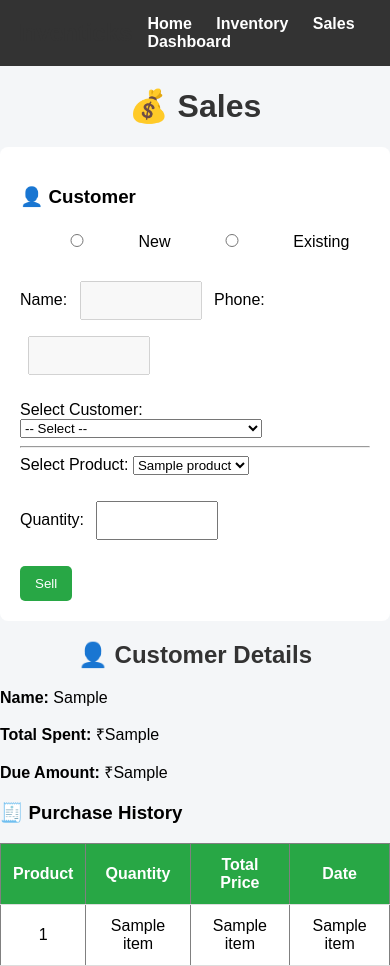
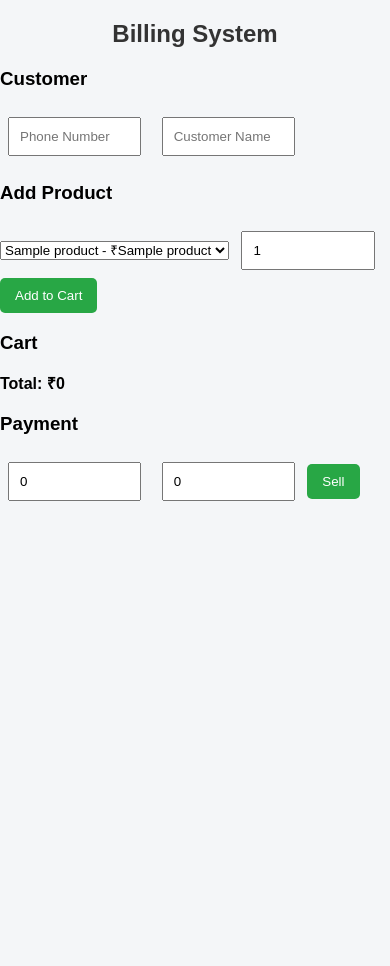
Before and after one commit to HetDedhia21/Inventicks, a Flask app: template templates/sales.html in a window 390 px wide. After the commit the page ends 501 px from the top, so only its background shows below. Run offline with Flask 3, Linux system fonts and the light colour scheme; the template is opened without the code that fills it: most values are stand-ins (such as "Sample title", 1, 10 or a date in 2020).

Commit message:
Implemented Phone check logic

```diff
--- a/app.py
+++ b/app.py
@@ -1,4 +1,4 @@
-from flask import Flask, render_template, request, redirect, url_for
+from flask import Flask, render_template, request, redirect, url_for, jsonify
 import sqlite3
 from flask import flash
 import csv
@@ -185,142 +185,83 @@ def delete_all():
 
 @app.route('/sales', methods=['GET', 'POST'])
 def sales():
-    conn = sqlite3.connect('database.db')
-    cursor = conn.cursor()
 
-    message = ""
+    if request.method == 'GET':
+        # show page
+        conn = sqlite3.connect('database.db')
+        cursor = conn.cursor()
 
-    # ✅ Always fetch products & customers (IMPORTANT FIX)
-    cursor.execute("SELECT * FROM products")
-    products = cursor.fetchall()
+        cursor.execute("SELECT * FROM products")
+        products = cursor.fetchall()
 
-    cursor.execute("SELECT id, name, phone FROM customers")
-    customers = cursor.fetchall()
+        cursor.execute("SELECT * FROM customers")
+        customers = cursor.fetchall()
 
-    # ✅ Fetch sales history
-    cursor.execute('''
-        SELECT sales.id, products.name, sales.quantity_sold, sales.total_price, sales.date
-        FROM sales
-        JOIN products ON sales.product_id = products.id
-        ORDER BY sales.date DESC
-    ''')
-    sales = cursor.fetchall()
+        conn.close()
 
-    selected_customer = None
-    customer_history = []
-    customer_id = None
+        return render_template('sales.html', products=products, customers=customers)
 
-    if request.method == 'POST':
+    elif request.method == 'POST':
+        data = request.get_json()
 
-        customer_type = request.form.get('customer_type')
+        phone = data.get('phone')
+        name = data.get('name')
+        cart = data.get('cart')
+        discount = float(data.get('discount', 0))
+        paid_amount = float(data.get('paid_amount', 0))
 
-        # ✅ HANDLE NEW CUSTOMER
-        if customer_type == 'new':
-            name = request.form.get('new_name')
-            phone = request.form.get('new_phone')
+        conn = sqlite3.connect('database.db')
+        cursor = conn.cursor()
 
-            if not name or not phone:
-                message = "Enter customer name & phone"
-            else:
-                cursor.execute(
-                    "INSERT INTO customers (name, phone, total_spent, due_amount) VALUES (?, ?, 0, 0)",
-                    (name, phone)
-                )
-                conn.commit()
-                customer_id = cursor.lastrowid
+        # ✅ check customer
+        cursor.execute("SELECT id FROM customers WHERE phone = ?", (phone,))
+        customer = cursor.fetchone()
 
-        # ✅ HANDLE EXISTING CUSTOMER
-        elif customer_type == 'existing':
-            customer_id = request.form.get('existing_customer')
+        if customer:
+            customer_id = customer[0]
+        else:
+            cursor.execute(
+                "INSERT INTO customers (name, phone, due_amount) VALUES (?, ?, 0)",
+                (name, phone)
+            )
+            customer_id = cursor.lastrowid
 
-            if not customer_id:
-                message = "Select a customer"
+        # ✅ total
+        total = sum(item['price'] * item['quantity'] for item in cart)
+        final_amount = total - discount
+        due = final_amount - paid_amount
 
-            else:
-                # Get customer details
-                cursor.execute(
-                    "SELECT id, name, total_spent, due_amount FROM customers WHERE id=?",
-                    (customer_id,)
-                )
-                selected_customer = cursor.fetchone()
+        # ✅ insert sale
+        cursor.execute("""
+            INSERT INTO sales (customer_id, total_amount, discount, final_amount, paid_amount, due_added)
+            VALUES (?, ?, ?, ?, ?, ?)
+        """, (customer_id, total, discount, final_amount, paid_amount, due))
 
-                # Get customer history
-                cursor.execute('''
-                    SELECT products.name, sales.quantity_sold, sales.total_price, sales.date
-                    FROM sales
-                    JOIN products ON sales.product_id = products.id
-                    WHERE sales.customer_id = ?
-                    ORDER BY sales.date DESC
-                ''', (customer_id,))
-                customer_history = cursor.fetchall()
+        sale_id = cursor.lastrowid
 
-        # ✅ HANDLE SALE SUBMISSION
-        product_id = request.form.get('product_id')
-        quantity = request.form.get('quantity')
+        # ✅ items + stock update
+        for item in cart:
+            cursor.execute("""
+                INSERT INTO sale_items (sale_id, product_id, quantity, price)
+                VALUES (?, ?, ?, ?)
+            """, (sale_id, item['id'], item['quantity'], item['price']))
 
-        if product_id and quantity:
-            try:
-                quantity = int(quantity)
+            cursor.execute("""
+                UPDATE products SET stock = stock - ?
+                WHERE id = ?
+            """, (item['quantity'], item['id']))
 
-                if quantity <= 0:
-                    message = "Quantity must be positive"
+        # ✅ update due
+        if due > 0:
+            cursor.execute("""
+                UPDATE customers SET due_amount = due_amount + ?
+                WHERE id = ?
+            """, (due, customer_id))
 
-                else:
-                    # Get product details
-                    cursor.execute(
-                        "SELECT name, price, quantity FROM products WHERE id=?",
-                        (product_id,)
-                    )
-                    product = cursor.fetchone()
+        conn.commit()
+        conn.close()
 
-                    if not product:
-                        message = "Product not found"
-
-                    elif product[2] < quantity:
-                        message = "Not enough stock"
-
-                    else:
-                        total_price = product[1] * quantity
-                        date = datetime.now().strftime("%Y-%m-%d %H:%M:%S")
-
-                        # Insert sale
-                        cursor.execute('''
-                            INSERT INTO sales (product_id, quantity_sold, total_price, date, customer_id)
-                            VALUES (?, ?, ?, ?, ?)
-                        ''', (product_id, quantity, total_price, date, customer_id))
-
-                        # Update stock
-                        cursor.execute(
-                            "UPDATE products SET quantity = quantity - ? WHERE id=?",
-                            (quantity, product_id)
-                        )
-
-                        # Update customer spending
-                        cursor.execute(
-                            "UPDATE customers SET total_spent = total_spent + ? WHERE id=?",
-                            (total_price, customer_id)
-                        )
-
-                        conn.commit()
-
-                        message = "Sale successful!"
-
-                        return redirect(url_for('sales'))
-
-            except ValueError:
-                message = "Invalid quantity"
-
-    conn.close()
-
-    return render_template(
-        'sales.html',
-        products=products,
-        customers=customers,  # ✅ THIS FIXES YOUR ERROR
-        sales=sales,
-        message=message,
-        selected_customer=selected_customer,
-        customer_history=customer_history
-    )
+        return jsonify({"message": "Sale completed"})
 
 @app.route('/dashboard')
 def dashboard():
--- a/templates/sales.html
+++ b/templates/sales.html
@@ -1,160 +1,181 @@
 <!DOCTYPE html>
 <html>
 <head>
-    <title>Sales - Inventicks</title>
+    <title>POS Billing</title>
+
 <link rel="stylesheet" href="{{ url_for('static', filename='style.css') }}">
+
 </head>
-
 <body>
 
-<div class="navbar">
-    <h2>Inventicks</h2>
-    <div class="nav-links">
-        <a href="/">Home</a>
-        <a href="/inventory">Inventory</a>
-        <a href="/sales">Sales</a>
-        <a href="/dashboard">Dashboard</a>
-    </div>
-</div>
+<h2>Billing System</h2>
 
-{% if message %}
-    <p style="text-align:center; font-weight:bold;">{{ message }}</p>
-{% endif %}
+<!-- ✅ CUSTOMER SECTION -->
+<h3>Customer</h3>
 
-<h1>💰 Sales</h1>
+<input type="text" id="phone" placeholder="Phone Number">
+<input type="text" id="name" placeholder="Customer Name">
+<p id="customer-info"></p>
 
-<form method="POST">
+<!-- ✅ PRODUCTS SECTION -->
+<h3>Add Product</h3>
 
-    <!-- ✅ NEW: CUSTOMER SELECTION -->
-    <h3>👤 Customer</h3>
-
-    <label>
-        <input type="radio" name="customer_type" value="new" required> New
-    </label>
-
-    <label>
-        <input type="radio" name="customer_type" value="existing"> Existing
-    </label>
-
-    <br><br>
-
-    <!-- ✅ NEW CUSTOMER INPUT -->
-    <div>
-        <label>Name:</label>
-        <input type="text" name="new_name">
-
-        <label>Phone:</label>
-        <input type="text" name="new_phone">
-    </div>
-
-    <br>
-
-    <!-- ✅ EXISTING CUSTOMER DROPDOWN -->
-    <div>
-        <label>Select Customer:</label>
-        <select name="existing_customer">
-            <option value="">-- Select --</option>
-            {% for c in customers %}
-                <option value="{{ c[0] }}">{{ c[1] }} ({{ c[2] }})</option>
-            {% endfor %}
-        </select>
-    </div>
-
-    <hr>
-
-    <!-- EXISTING FORM (UNCHANGED) -->
-    <label>Select Product:</label>
-    <select name="product_id">
+<select id="product">
     {% for product in products %}
-            <option value="{{ product[0] }}">{{ product[1] }}</option>
+    <option value="{{ product[0] }}" data-price="{{ product[2] }}">
+        {{ product[1] }} - ₹{{ product[2] }}
+    </option>
     {% endfor %}
 </select>
 
-    <br><br>
+<input type="number" id="qty" placeholder="Quantity" value="1">
 
-    <label>Quantity:</label>
-    <input type="number" name="quantity" required>
+<button onclick="addToCart()">Add to Cart</button>
 
-    <br><br>
+<!-- ✅ CART DISPLAY -->
+<h3>Cart</h3>
+<div id="cart"></div>
 
-    <button type="submit">Sell</button>
+<p><strong>Total: ₹<span id="total">0</span></strong></p>
 
-</form>
+<!-- ✅ PAYMENT SECTION -->
+<h3>Payment</h3>
 
-{% if selected_customer %}
-    <h2>👤 Customer Details</h2>
+<input type="number" id="discount" placeholder="Discount" value="0">
+<input type="number" id="paid" placeholder="Paid Amount" value="0">
 
-    <!-- ✅ FIXED INDEXES -->
-    <p><strong>Name:</strong> {{ selected_customer[1] }}</p>
-    <p><strong>Total Spent:</strong> ₹{{ selected_customer[2] }}</p>
-    <p><strong>Due Amount:</strong> ₹{{ selected_customer[3] }}</p>
+<button onclick="submitSale()">Sell</button>
 
-    <h3>🧾 Purchase History</h3>
-
-    <table border="1">
-        <tr>
-            <th>Product</th>
-            <th>Quantity</th>
-            <th>Total Price</th>
-            <th>Date</th>
-        </tr>
-
-        {% for item in customer_history %}
-        <tr>
-            <td>{{ item[0] }}</td>
-            <td>{{ item[1] }}</td>
-            <td>{{ item[2] }}</td>
-            <td>{{ item[3] }}</td>
-        </tr>
-        {% endfor %}
-    </table>
-{% endif %}
-
+<!-- ✅ CUSTOMER DATA FROM BACKEND -->
 <script type="application/json" id="customer-data">
-    {{ customers | default('[]') | tojson }}
+    {{ customers | tojson | default('[]') }}
 </script>
 
 <script>
-    const customerDropdown = document.querySelector('[name="existing_customer"]');
-    const nameInput = document.querySelector('[name="new_name"]');
-    const phoneInput = document.querySelector('[name="new_phone"]');
+/* =========================
+   LOAD CUSTOMER DATA
+========================= */
+window.customers = JSON.parse(
+    document.getElementById('customer-data').textContent || '[]'
+);
 
-    // Store customer data from Flask
-    window.customers = JSON.parse(document.getElementById('customer-data').textContent || '[]');
+/* =========================
+   CUSTOMER AUTO DETECT
+========================= */
+document.getElementById('phone').addEventListener('input', function () {
+    const phone = this.value;
 
-    customerDropdown.addEventListener('change', function () {
-        const selectedId = this.value;
-
-        const customer = window.customers.find(c => c[0] == selectedId);
+    const customer = window.customers.find(c => c.phone === phone);
 
     if (customer) {
-            nameInput.value = customer[1];
-            phoneInput.value = customer[2];
+        document.getElementById('name').value = customer.name;
+        document.getElementById('customer-info').innerText =
+            `Existing Customer | Due: ₹${customer.due_amount}`;
+    } else {
+        document.getElementById('name').value = '';
+        document.getElementById('customer-info').innerText = 'New Customer';
     }
 });
-</script>
 
-<script>
-    const newRadio = document.querySelector('input[value="new"]');
-    const existingRadio = document.querySelector('input[value="existing"]');
+/* =========================
+   CART SYSTEM
+========================= */
+let cart = [];
 
-    const newFields = document.querySelectorAll('[name="new_name"], [name="new_phone"]');
-    const dropdown = document.querySelector('[name="existing_customer"]');
+function addToCart() {
+    const productSelect = document.getElementById('product');
+    const productId = productSelect.value;
+    const productName = productSelect.options[productSelect.selectedIndex].text;
+    const price = parseFloat(productSelect.options[productSelect.selectedIndex].dataset.price);
+    const qty = parseInt(document.getElementById('qty').value);
 
-    function toggleFields() {
-        if (newRadio.checked) {
-            newFields.forEach(f => f.disabled = false);
-            dropdown.disabled = true;
-        } else {
-            newFields.forEach(f => f.disabled = true);
-            dropdown.disabled = false;
-        }
+    if (!qty || qty <= 0) {
+        alert("Enter valid quantity");
+        return;
     }
 
-    newRadio.addEventListener('change', toggleFields);
-    existingRadio.addEventListener('change', toggleFields);
+    const existing = cart.find(p => p.id == productId);
 
-    toggleFields(); // run on load
+    if (existing) {
+        existing.quantity += qty;
+    } else {
+        cart.push({
+            id: productId,
+            name: productName,
+            price: price,
+            quantity: qty
+        });
+    }
+
+    renderCart();
+}
+
+function renderCart() {
+    const cartDiv = document.getElementById('cart');
+    cartDiv.innerHTML = '';
+
+    let total = 0;
+
+    cart.forEach((item, index) => {
+        const itemTotal = item.price * item.quantity;
+        total += itemTotal;
+
+        cartDiv.innerHTML += `
+            <p>
+                ${item.name} x ${item.quantity} = ₹${itemTotal}
+                <button onclick="removeItem(${index})">Remove</button>
+            </p>
+        `;
+    });
+
+    document.getElementById('total').innerText = total;
+}
+
+function removeItem(index) {
+    cart.splice(index, 1);
+    renderCart();
+}
+
+/* =========================
+   SUBMIT SALE
+========================= */
+function submitSale() {
+    const phone = document.getElementById('phone').value;
+    const name = document.getElementById('name').value;
+    const discount = parseFloat(document.getElementById('discount').value) || 0;
+    const paid = parseFloat(document.getElementById('paid').value) || 0;
+
+    if (!phone) {
+        alert("Phone number required");
+        return;
+    }
+
+    if (cart.length === 0) {
+        alert("Cart is empty");
+        return;
+    }
+
+    fetch('/sales', {
+        method: 'POST',
+        headers: { 'Content-Type': 'application/json' },
+        body: JSON.stringify({
+            phone: phone,
+            name: name,
+            cart: cart,
+            discount: discount,
+            paid_amount: paid
+        })
+    })
+    .then(res => res.json())
+    .then(data => {
+        alert("Sale Completed ✅");
+        location.reload();
+    })
+    .catch(err => {
+        console.error(err);
+        alert("Error processing sale");
+    });
+}
 </script>
 
 </body>
```
Also changed, not shown: init_db.py (+17 -6 lines), inventory.db (deleted), 1 other file. Lines whose indentation alone changed are shown as unchanged.
